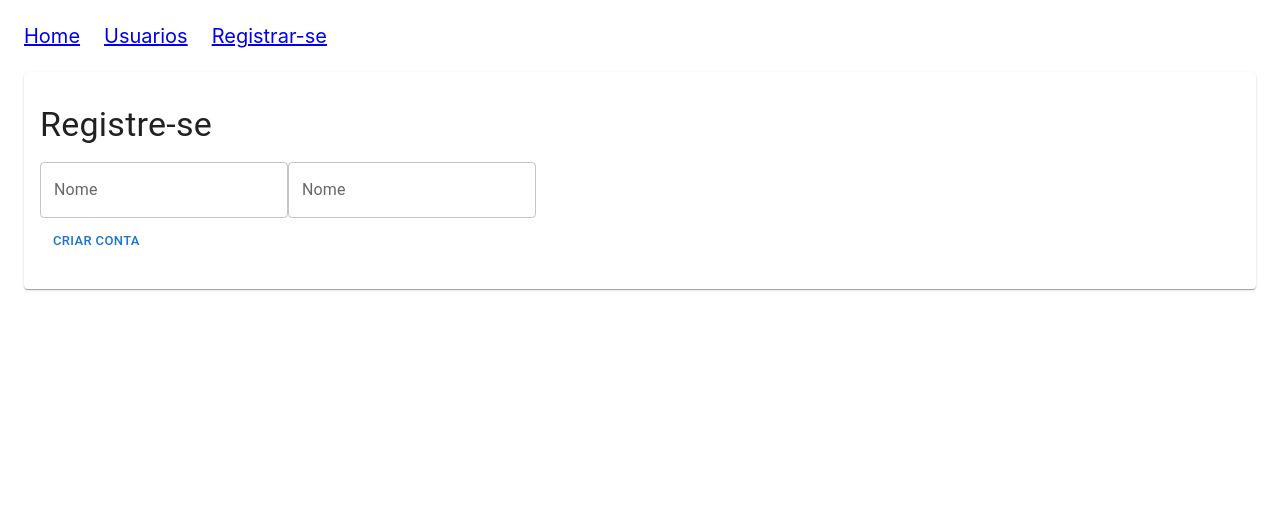
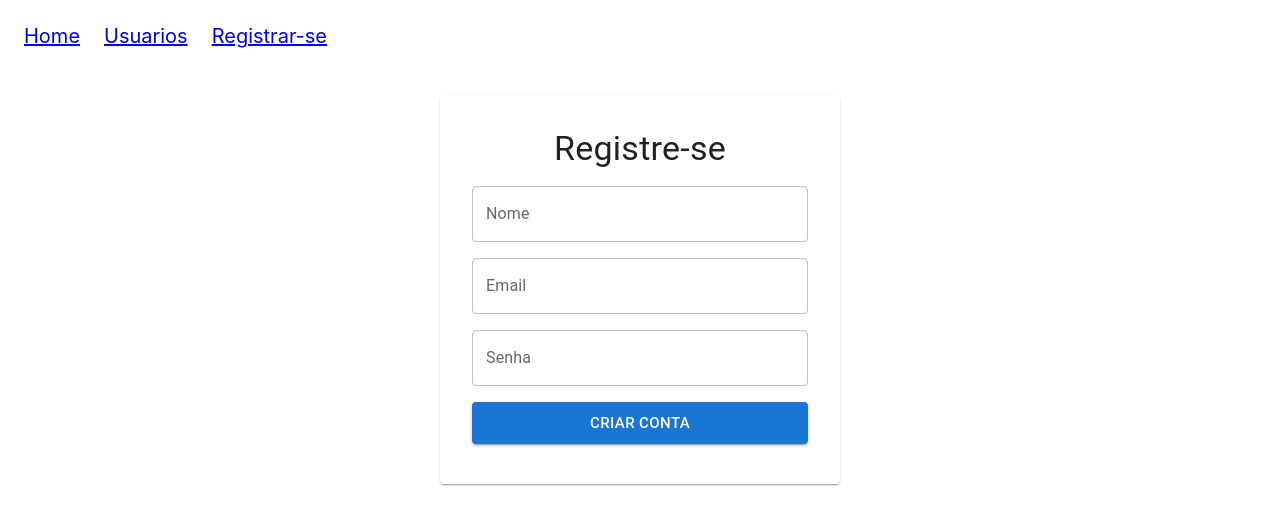
Before and after one commit to nikolasrailan/tcc-match, a Next.js app in the folder front/: page /usuarios/criar in a window 1280 px wide. Shown: the top 524 px of the page. Built offline with nearby package versions, Linux system fonts and the light colour scheme.

Commit message:
registrando user

```diff
--- a/front/src/app/components/login/LoginRegisterForm.js
+++ b/front/src/app/components/login/LoginRegisterForm.js
@@ -1,21 +1,57 @@
-import { Button, Card, CardActions, CardContent, TextField, Typography } from "@mui/material";
+'use client'
+import React, { useState } from "react";
+import { Button, Card, CardActions, CardContent, TextField, Typography, Box } from "@mui/material";
 
+export default function LoginRegisterForm({ onSubmit }) {
+  const [formData, setFormData] = useState({ nome: "", email: "", senha: "" });
 
-export default function LoginRegisterForm() {
+  const handleChange = (e) => {
+    setFormData({ ...formData, [e.target.id]: e.target.value });
+  };
+
+  const handleSubmit = (e) => {
+    e.preventDefault();
+    onSubmit(formData); // Envia os dados ao pai
+  };
+
   return (
-    <Card>
-        <CardContent>
-            <Typography variant="h4" sx={{ my: 2 }}>Registre-se</Typography>
-
-            <TextField id="nome" label="Nome" variant="outlined" />
-
-            <TextField id="nome" label="Nome" variant="outlined" />
-
-
-            <CardActions>
-                <Button size="small">Criar Conta</Button>
-            </CardActions>
-        </CardContent>
+    <Card sx={{ maxWidth: 400, margin: "auto", mt: 5, p: 2 }}>
+      <CardContent>
+        <Typography variant="h4" sx={{ mb: 2 }} align="center">
+          Registre-se
+        </Typography>
+        <Box component="form" sx={{ display: "flex", flexDirection: "column", gap: 2 }} onSubmit={handleSubmit}>
+          <TextField
+            id="nome"
+            label="Nome"
+            variant="outlined"
+            fullWidth
+            value={formData.nome}
+            onChange={handleChange}
+          />
+          <TextField
+            id="email"
+            label="Email"
+            type="email"
+            variant="outlined"
+            fullWidth
+            value={formData.email}
+            onChange={handleChange}
+          />
+          <TextField
+            id="senha"
+            label="Senha"
+            type="password"
+            variant="outlined"
+            fullWidth
+            value={formData.senha}
+            onChange={handleChange}
+          />
+          <Button type="submit" variant="contained" color="primary" size="large">
+            Criar Conta
+          </Button>
+        </Box>
+      </CardContent>
     </Card>
   );
 }
--- a/front/src/app/usuarios/criar/page.js
+++ b/front/src/app/usuarios/criar/page.js
@@ -1,10 +1,33 @@
+'use client'
+import { useState } from "react";
 import LoginRegisterForm from "@/app/components/login/LoginRegisterForm";
-import { Typography } from "@mui/material";
 
 export default function UsuarioCriar() {
+  const handleFormSubmit = async (formData) => {
+    const apiUrl = process.env.NEXT_PUBLIC_URL_API
+    console.log(apiUrl);
+
+    try {
+      const response = await fetch(`${apiUrl}/usuarios`, {
+        method: "POST",
+        headers: { "Content-Type": "application/json" },
+        body: JSON.stringify(formData),
+      });
+
+      if (response.ok) {
+        alert("Usuário criado com sucesso!");
+      } else {
+        alert("Erro ao criar usuário.");
+      }
+    } catch (error) {
+      console.error("Erro na requisição:", error);
+      alert("Erro na conexão com o servidor.");
+    }
+  };
+
   return (
     <section>
-      <LoginRegisterForm/>
+      <LoginRegisterForm onSubmit={handleFormSubmit} />
     </section>
   );
 }
```
